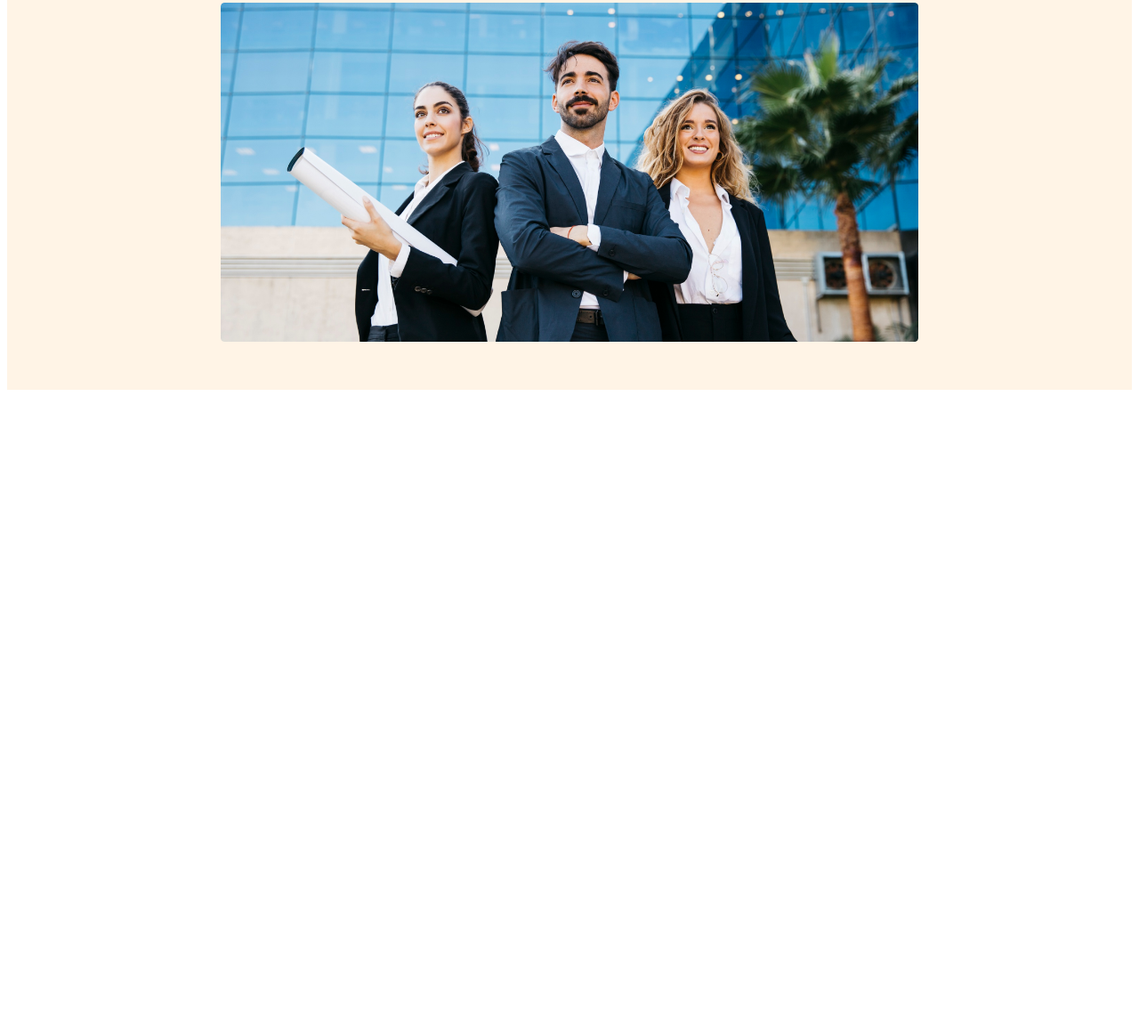
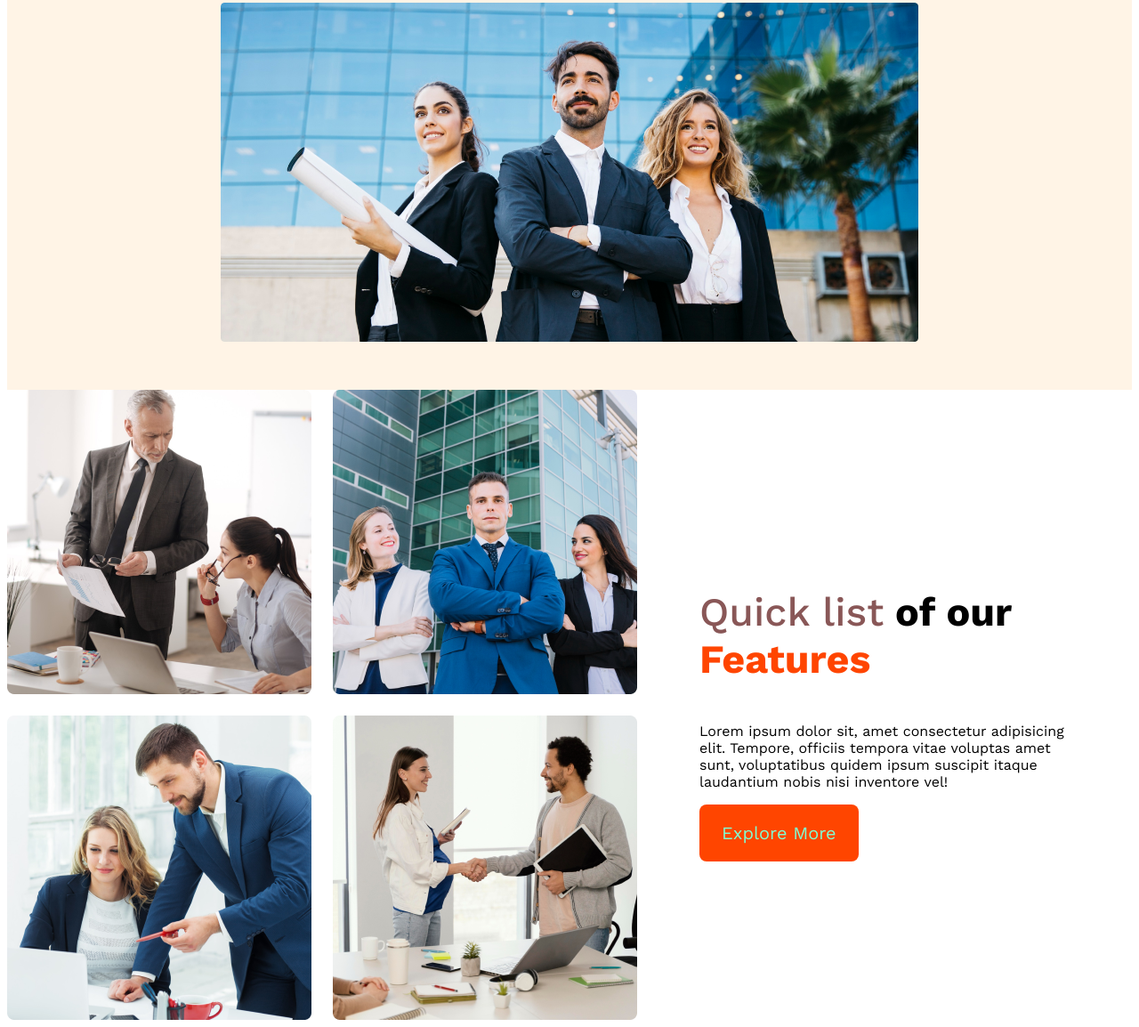
Before and after one commit to asif-444/g3-architect-website, a plain HTML site: page index.html in a window 1280 px wide. Shown: the part 573-1727 px from the top of the page at 89% size. Before the commit the page ends 1019 px from the top, so only its background shows below. Drawn offline with nearby package versions, Linux system fonts and the light colour scheme.

Commit message:
added team feature

```diff
--- a/index.html
+++ b/index.html
@@ -9,6 +9,7 @@
 </head>
 
 <body>
+    <!-- header starting -->
     <header>
         <nav>
             <h3 class="nav-title">G3 Architect</h3>
@@ -33,8 +34,22 @@
             <img src="images/banner.png" alt="">
         </div>
     </header>
+    <!-- header ending -->
     <main>
-
+        <!-- team sections start -->
+        <section class="team-container">
+            <div class="team-img-container">
+                <img src="images/team1.png" alt="">
+                <img src="images/team2.png" alt="">
+                <img src="images/team3.png" alt="">
+                <img src="images/team4.png" alt="">
+            </div>
+            <div class="team-content">
+                <h3 class="team-title"> <span class="quick-list">Quick list</span> <span>of our</span> <span class="text-features">Features</span> </h3>
+                <p class="team-description">Lorem ipsum dolor sit, amet consectetur adipisicing elit. Tempore, officiis tempora vitae voluptas amet sunt, voluptatibus quidem ipsum suscipit itaque laudantium nobis nisi inventore vel!</p>
+                <button class="btn-primary">Explore More</button>
+            </div>
+        </section>
     </main>
     <footer>
 
--- a/styles/architect.css
+++ b/styles/architect.css
@@ -87,3 +87,34 @@ nav li a{
         flex-direction: column;
     }
 }
+
+/* main styles */
+main{
+    max-width: 1440px;
+    margin: 0 auto;
+}
+/* team's style */
+.team-container{
+    display: flex;
+    align-items: center;
+}
+.team-img-container{
+    display: grid;
+    grid-template-columns: repeat(2, 1fr);
+    gap: 1.5rem;
+}
+.team-content{
+    padding-right: 70px;
+    padding-left: 70px;
+}
+.team-title{
+    font-size: 2.8rem;
+}
+.team-title .quick-list{
+    color:rgb(137, 87, 87);
+    font-weight: 500;
+}
+.team-title .text-features{
+    color: orangered;
+    font-weight: 700;
+}
```
